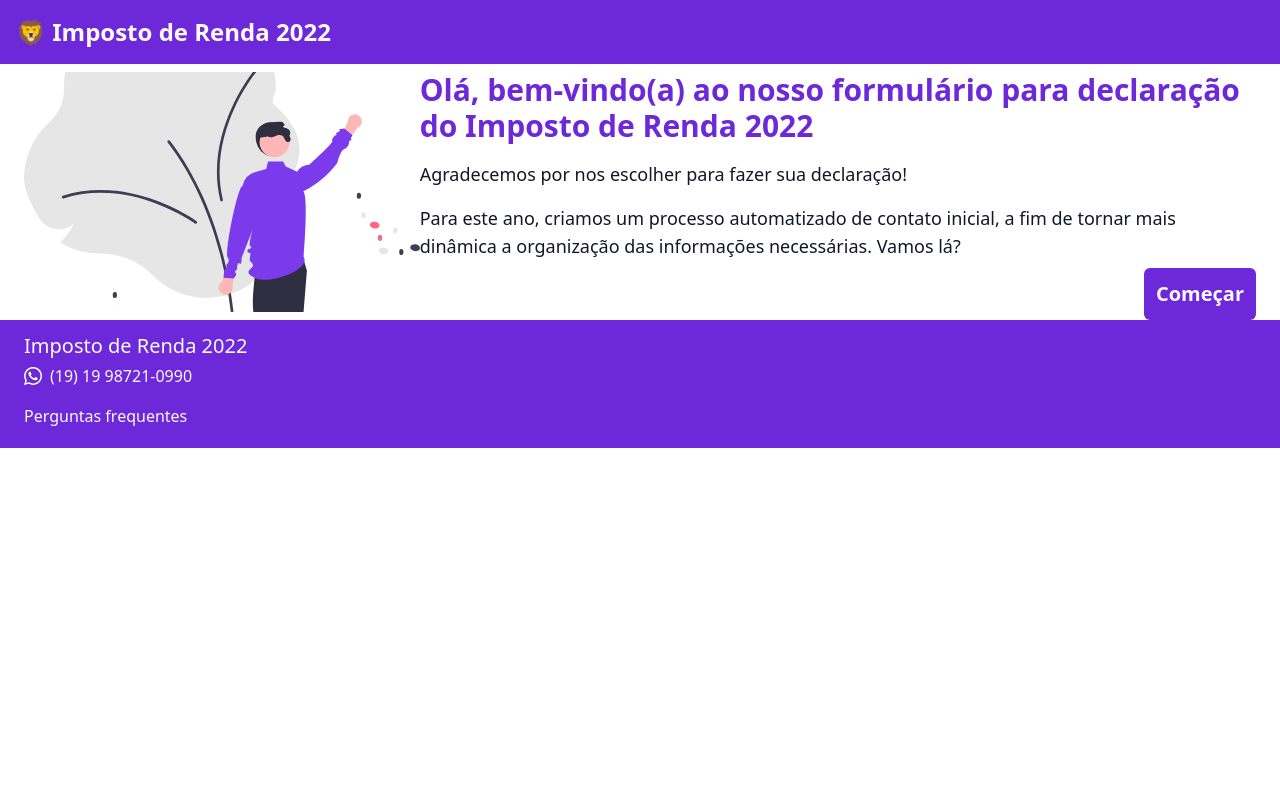
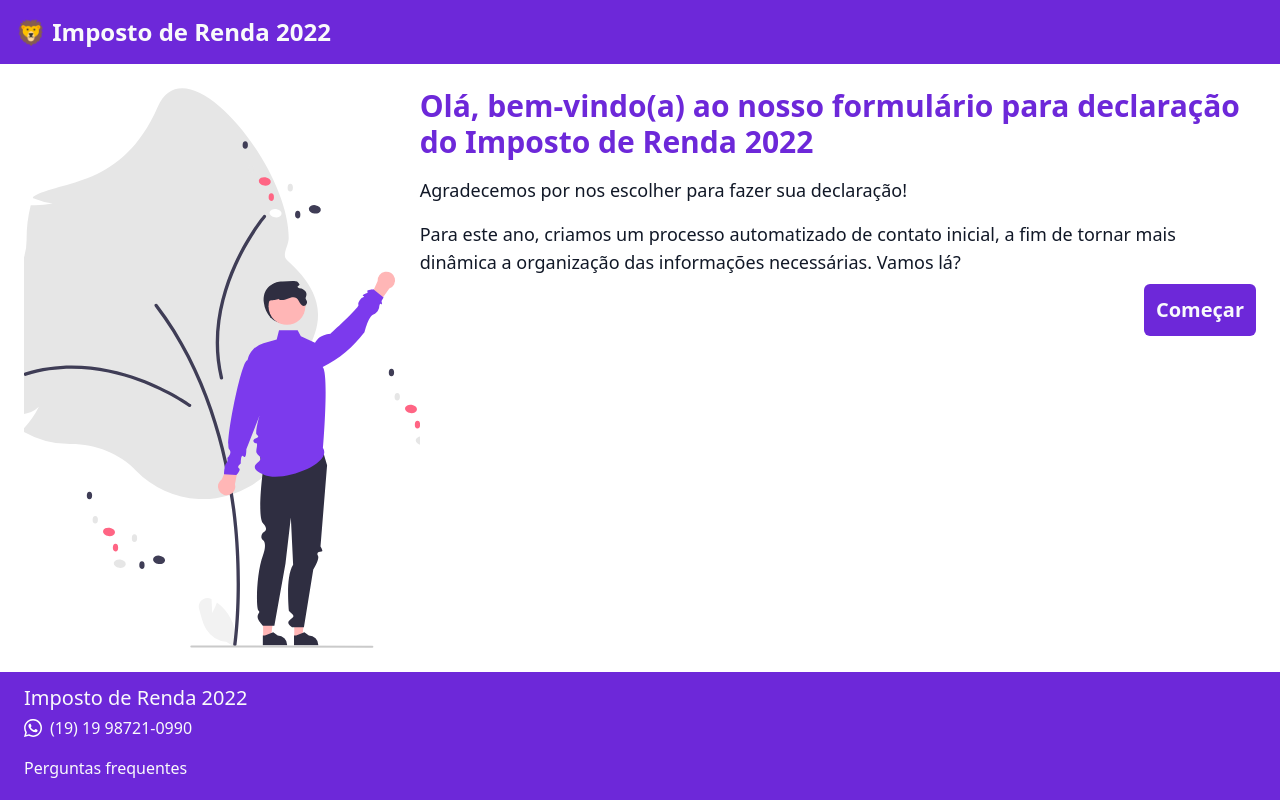
Before and after one commit to tadomaitis/declaracao-ir, a Next.js app: page /declaracao in a window 1280 px wide. Built offline with nearby package versions, Linux system fonts and the light colour scheme.

Commit message:
move main tag to Layout component

```diff
--- a/components/SiteLayout/SiteLayout.tsx
+++ b/components/SiteLayout/SiteLayout.tsx
@@ -12,7 +12,7 @@ export function SiteLayout({ children }: Props) {
   return (
     <div className={styles.area}>
       <FormHeader />
-      <div className={styles.content}>{children}</div>
+      <main className={styles.mainContent}>{children}</main>
       <FormFooter />
     </div>
   )
--- a/pages/declaracao/index.tsx
+++ b/pages/declaracao/index.tsx
@@ -7,7 +7,6 @@ import { GoForwardLink } from '@components/GoForwardLink/GoForwardLink'
 const Declaracao = () => {
   return (
     <SiteLayout>
-      <main className={styles.mainContent}>
       <div className={styles.welcomeImage}>
         <Image
           src="/svgs/welcome.svg"
@@ -26,13 +25,12 @@ const Declaracao = () => {
           Agradecemos por nos escolher para fazer sua declaração!
         </p>
         <p className={styles.mainText}>
-            Para este ano, criamos um processo automatizado de contato inicial,
-            a fim de tornar mais dinâmica a organização das informações
-            necessárias. Vamos lá?
+          Para este ano, criamos um processo automatizado de contato inicial, a
+          fim de tornar mais dinâmica a organização das informações necessárias.
+          Vamos lá?
         </p>
         <GoForwardLink path="/declaracao/passo1" label="Começar" />
       </div>
-      </main>
     </SiteLayout>
   )
 }
```
Lines whose indentation alone changed are shown as unchanged.
